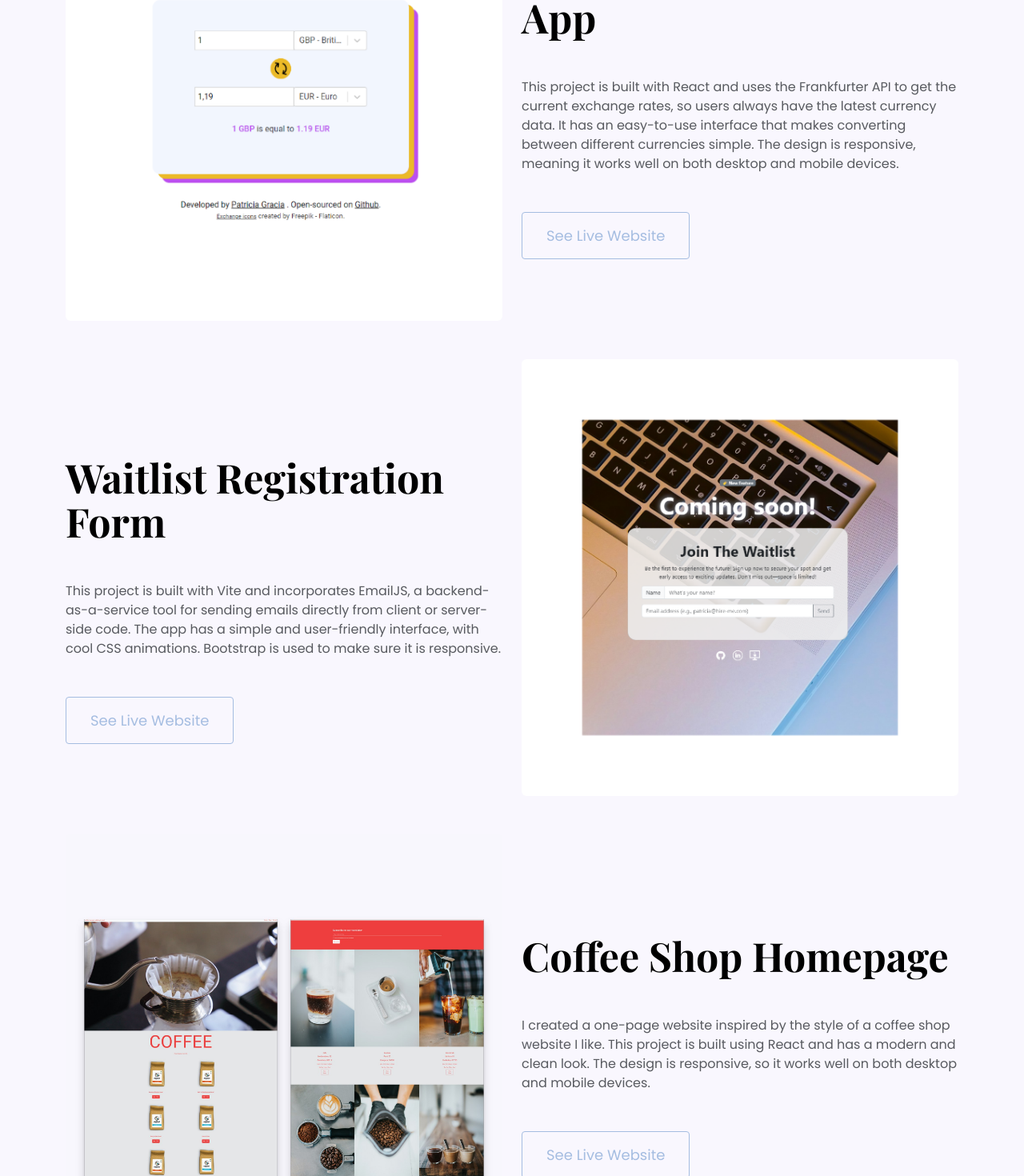
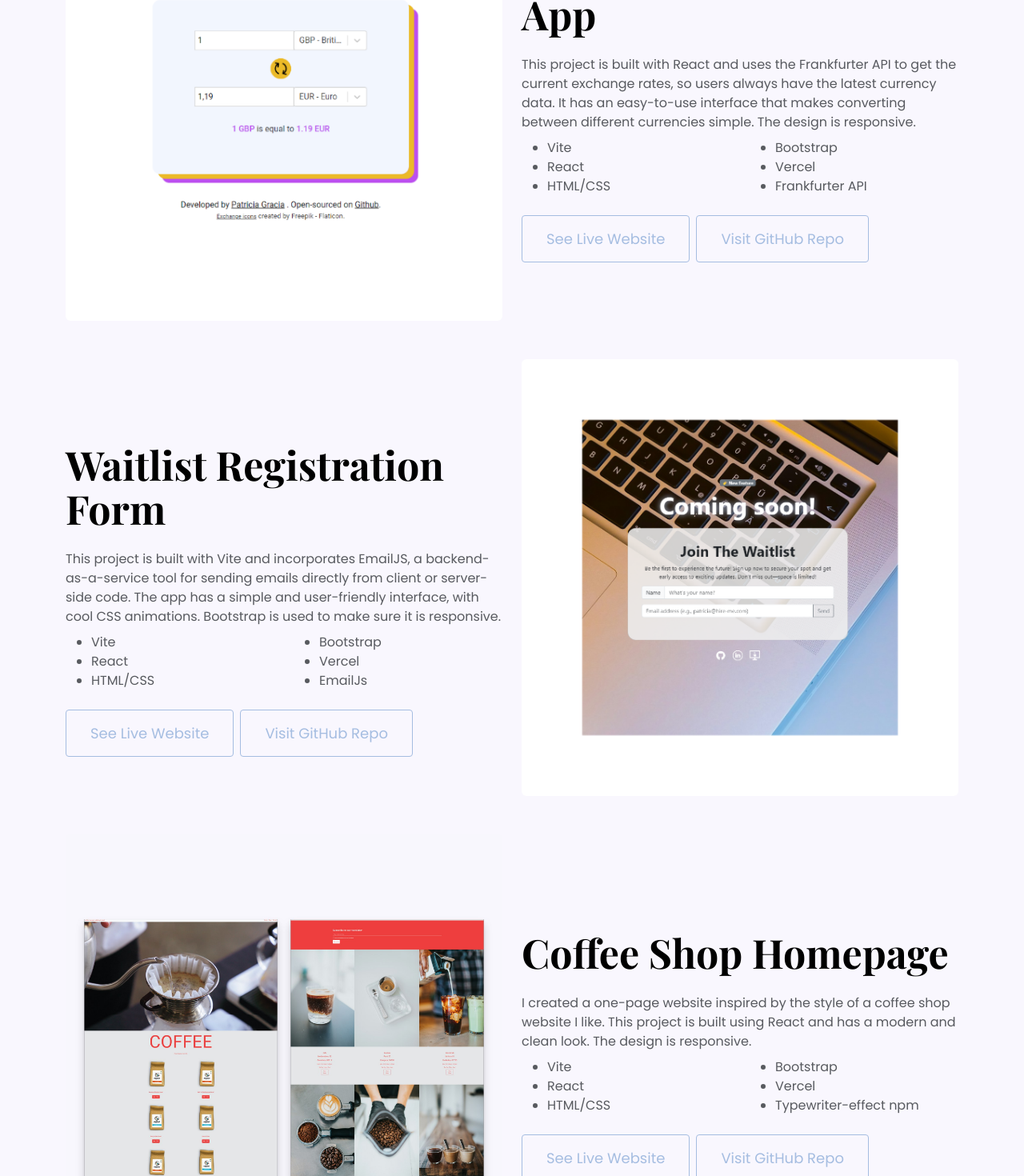
Before and after one commit to Patriciagracia/portfolio, a React (Vite) app: page / in a window 1280 px wide. Shown: the part 668-2138 px from the top of the page at 80% size. Built offline with nearby package versions, Linux system fonts and the light colour scheme; a web font is replaced by a local one.

Commit message:
Update README file, enhance mobile responsiveness, and add additional text to the homepage

```diff
--- a/src/App.jsx
+++ b/src/App.jsx
@@ -1,4 +1,3 @@
-import React from "react";
 import "bootstrap/dist/css/bootstrap.min.css";
 import "bootstrap/dist/js/bootstrap.bundle.min.js";
 import "./App.css";
--- a/src/Home.jsx
+++ b/src/Home.jsx
@@ -1,4 +1,3 @@
-import React from "react";
 import { useTranslation } from "react-i18next";
 import "./styles/Home.css";
 import Footer from "./Footer";
@@ -18,7 +17,7 @@ export default function Home() {
       </div>
       <div className="container">
         <div className="row mb-5">
-          <div className="col d-none d-lg-block">
+          <div className="col d-none d-md-block">
             <img
               src={portfolioImg1}
               className="img-fluid"
@@ -31,43 +30,111 @@ export default function Home() {
             id="projects"
           >
             <div className="project-description">
-              <h2 className="mb-5 mt-2">{t("project1.title")}</h2>
-              <p className="mb-5 text-muted">{t("project1.description")}</p>
+              <div className="d-block d-md-none mb-5">
+                <img
+                  src={portfolioImg1}
+                  className="img-fluid"
+                  alt="Currency Converter screenshot"
+                  title="Currency Converter screenshot"
+                />
+              </div>
+              <h2 className="mb-4 mt-2">{t("project1.title")}</h2>
+              <p className="mb-2 text-muted">{t("project1.description")}</p>
+              <div className="row">
+                <div className="col-6">
+                  <ul className="text-muted">
+                    <li>{t("project1.technologies.vite")}</li>
+                    <li>{t("project1.technologies.react")}</li>
+                    <li>{t("project1.technologies.htmlcss")}</li>
+                  </ul>
+                </div>
+                <div className="col-6">
+                  <ul className="text-muted">
+                    <li>{t("project1.technologies.bootstrap")}</li>
+                    <li>{t("project1.technologies.vercel")}</li>
+                    <li>{t("project1.technologies.api")}</li>
+                  </ul>
+                </div>
+              </div>
+              <div className="mt-2">
                 <a
                   href="https://currency-conversion-gray.vercel.app/"
                   className="btn"
                 >
                   {t("project1.button")}
                 </a>
+                <span className="p-2">
+                  <a
+                    href="https://github.com/Patriciagracia/currency-conversion"
+                    className="btn"
+                  >
+                    {t("project1.repoBtn")}
+                  </a>
+                </span>
+              </div>
             </div>
           </div>
         </div>
         <div className="row mb-5">
           <div className="col d-flex align-items-center justify-content-center">
             <div className="project-description mt-5">
-              <h2 className="mb-5 mt-2">{t("project2.title")}</h2>
-              <p className="mb-5 text-muted">{t("project2.description")}</p>
+              <div className=" d-block d-md-none mb-5">
+                <img
+                  src={portfolioImg3}
+                  className="img-fluid"
+                  alt="Waitlist Screenshot"
+                  title="Waitlist Screenshot"
+                />
+              </div>
+              <h2 className="mb-4 mt-2">{t("project2.title")}</h2>
+              <p className="mb-2 text-muted">{t("project2.description")}</p>
+              <div className="row">
+                <div className="col-6">
+                  <ul className="text-muted">
+                    <li>{t("project2.technologies.vite")}</li>
+                    <li>{t("project2.technologies.react")}</li>
+                    <li>{t("project2.technologies.htmlcss")}</li>
+                  </ul>
+                </div>
+                <div className="col-6">
+                  <ul className="text-muted">
+                    <li>{t("project2.technologies.bootstrap")}</li>
+                    <li>{t("project2.technologies.vercel")}</li>
+                    <li>{t("project2.technologies.emailJS")}</li>
+                  </ul>
+                </div>
+              </div>
+              <div className="mt-2">
                 <a href="https://waitlist-blond.vercel.app/" className="btn">
                   {t("project2.button")}
                 </a>
+                <span className="p-2">
+                  <a
+                    href="https://github.com/Patriciagracia/Waitlist"
+                    className="btn"
+                  >
+                    {t("project2.repoBtn")}
+                  </a>
+                </span>
               </div>
             </div>
-          <div className="col d-none d-lg-block">
+          </div>
+          <div className="col d-none d-md-block">
             <img
               src={portfolioImg3}
               className="img-fluid"
-              alt="Coffee Shop Screenshot"
-              title="Coffee Shop Screenshot"
+              alt="Waitlist Screenshot"
+              title="Waitlist Screenshot"
             />
           </div>
         </div>
         <div className="row mb-5">
-          <div className="col d-none d-lg-block">
+          <div className="col d-none d-md-block">
             <img
               src={portfolioImg2}
               className="img-fluid"
-              alt="Currency Converter screenshot"
-              title="Currency Converter screenshot"
+              alt="Coffee Site screenshot"
+              title="Coffee Site  screenshot"
             />
           </div>
           <div
@@ -75,14 +142,48 @@ export default function Home() {
             id="projects"
           >
             <div className="project-description">
-              <h2 className="mb-5 mt-2">{t("project3.title")}</h2>
-              <p className="mb-5 text-muted">{t("project3.description")}</p>
+              <div className="col d-block d-md-none">
+                <img
+                  src={portfolioImg2}
+                  className="img-fluid"
+                  alt="Coffee Site screenshot"
+                  title="Coffee Site  screenshot"
+                />
+              </div>
+              <h2 className="mb-4 mt-2">{t("project3.title")}</h2>
+              <p className="mb-2 text-muted">{t("project3.description")}</p>
+              <div className="row">
+                <div className="col-6">
+                  <ul className="text-muted">
+                    <li>{t("project3.technologies.vite")}</li>
+                    <li>{t("project3.technologies.react")}</li>
+                    <li>{t("project3.technologies.htmlcss")}</li>
+                  </ul>
+                </div>
+                <div className="col-6">
+                  <ul className="text-muted">
+                    <li>{t("project3.technologies.bootstrap")}</li>
+                    <li>{t("project3.technologies.vercel")}</li>
+                    <li>{t("project3.technologies.npm")}</li>
+                  </ul>
+                </div>
+              </div>
+              <div className="mt-2">
                 <a
                   href="https://coffee-landing-page-seven.vercel.app/"
                   className="btn"
                 >
                   {t("project3.button")}
                 </a>
+                <span className="p-2">
+                  <a
+                    href="https://github.com/Patriciagracia/coffee-landing-page"
+                    className="btn"
+                  >
+                    {t("project3.repoBtn")}
+                  </a>
+                </span>
+              </div>
             </div>
           </div>
         </div>
--- a/src/i18n/en/home.json
+++ b/src/i18n/en/home.json
@@ -4,17 +4,44 @@
   "welcome": "Welcome to my portfolio, take a look at my recent projects 👩🏻‍💻",
   "project1": {
     "title": "Currency Converter App",
-    "description": "This project is built with React and uses the Frankfurter API to get the current exchange rates, so users always have the latest currency data. It has an easy-to-use interface that makes converting between different currencies simple. The design is responsive, meaning it works well on both desktop and mobile devices.",
-    "button": "See Live Website"
+    "description": "This project is built with React and uses the Frankfurter API to get the current exchange rates, so users always have the latest currency data. It has an easy-to-use interface that makes converting between different currencies simple. The design is responsive.",
+    "technologies": {
+      "vite": "Vite",
+      "react": "React",
+      "htmlcss": "HTML/CSS",
+      "bootstrap": "Bootstrap",
+      "vercel": "Vercel",
+      "api": "Frankfurter API"
+    },
+    "button": "See Live Website",
+    "repoBtn": "Visit GitHub Repo"
   },
   "project2": {
     "title": "Waitlist Registration Form",
     "description": "This project is built with Vite and incorporates EmailJS, a backend-as-a-service tool for sending emails directly from client or server-side code. The app has a simple and user-friendly interface, with cool CSS animations. Bootstrap is used to make sure it is responsive.",
-    "button": "See Live Website"
+    "technologies": {
+      "vite": "Vite",
+      "react": "React",
+      "htmlcss": "HTML/CSS",
+      "bootstrap": "Bootstrap",
+      "vercel": "Vercel",
+      "emailJS": "EmailJs"
+    },
+    "button": "See Live Website",
+    "repoBtn": "Visit GitHub Repo"
   },
   "project3": {
     "title": "Coffee Shop Homepage",
-    "description": "I created a one-page website inspired by the style of a coffee shop website I like. This project is built using React and has a modern and clean look. The design is responsive, so it works well on both desktop and mobile devices.",
-    "button": "See Live Website"
+    "description": "I created a one-page website inspired by the style of a coffee shop website I like. This project is built using React and has a modern and clean look. The design is responsive.",
+    "technologies": {
+      "vite": "Vite",
+      "react": "React",
+      "htmlcss": "HTML/CSS",
+      "bootstrap": "Bootstrap",
+      "vercel": "Vercel",
+      "npm": "Typewriter-effect npm"
+    },
+    "button": "See Live Website",
+    "repoBtn": "Visit GitHub Repo"
   }
 }
--- a/src/i18n/es/home.json
+++ b/src/i18n/es/home.json
@@ -4,17 +4,44 @@
   "welcome": "Echa un vistazo a mis proyectos 👩🏻‍💻",
   "project1": {
     "title": "Conversor de divisas",
-    "description": "Este proyecto está creado con React y utiliza la API de Frankfurter para obtener los tipos de cambio actuales, de modo que los usuarios siempre tengan los datos de moneda más recientes. Tiene una interfaz fácil de usar. El diseño es responsive, lo que significa que funciona bien en todo tipo de pantallas.",
-    "button": "Visita la web"
+    "description": "Este proyecto está creado con React y utiliza la API de Frankfurter para obtener los tipos de cambio actuales, de modo que los usuarios siempre tengan los datos de moneda más recientes. Tiene una interfaz fácil de usar. El diseño es responsive.",
+    "technologies": {
+      "vite": "Vite",
+      "react": "React",
+      "htmlcss": "HTML/CSS",
+      "bootstrap": "Bootstrap",
+      "vercel": "Vercel",
+      "api": "Frankfurter API"
+    },
+    "button": "Visita la web",
+    "repoBtn": "Accede al código"
   },
   "project2": {
     "title": "Formulario de registro en lista de espera",
     "description": "Este proyecto está hecho con Vite e incorpora EmailJS, una herramienta para enviar correos electrónicos directamente desde el código del cliente o del servidor. La aplicación tiene una interfaz sencilla y fácil de usar, con animaciones CSS sencillas y atractivas. Utilicé Bootstrap para garantizar que sea responsive.",
-    "button": "Visita la web"
+    "technologies": {
+      "vite": "Vite",
+      "react": "React",
+      "htmlcss": "HTML/CSS",
+      "bootstrap": "Bootstrap",
+      "vercel": "Vercel",
+      "emailJS": "EmailJs"
+    },
+    "button": "Visita la web",
+    "repoBtn": "Accede al código"
   },
   "project3": {
     "title": "One-page de una tienda de café",
-    "description": "One-page inspirada en una tienda online de café que me gusta. Este proyecto está creado con React y tiene un aspecto moderno y limpio. El diseño es responsive, por lo que funciona bien tanto en dispositivos de escritorio como en móviles.",
-    "button": "Visita la web"
+    "description": "One-page inspirada en una tienda online de café que me gusta. Este proyecto está creado con React y tiene un aspecto moderno y limpio. El diseño es responsive.",
+    "technologies": {
+      "vite": "Vite",
+      "react": "React",
+      "htmlcss": "HTML/CSS",
+      "bootstrap": "Bootstrap",
+      "vercel": "Vercel",
+      "npm": "Typewriter-effect npm"
+    },
+    "button": "Visita la web",
+    "repoBtn": "Accede al código"
   }
 }
--- a/src/styles/Home.css
+++ b/src/styles/Home.css
@@ -42,7 +42,8 @@ body.dark-mode .hero {
   color: var(--dark-text-color);
 }
 
-body.dark-mode p {
+body.dark-mode p,
+body.dark-mode ul {
   color: var(--dark-text-color) !important;
 }
 
@@ -67,9 +68,10 @@ body.dark-mode p {
   }
 
   .project-description a.btn {
-    display: block;
+    display: flex;
     margin: 0 auto;
     text-align: center;
     width: fit-content;
+    flex-wrap: wrap;
   }
 }
```
Also changed, not shown: src/Footer.jsx (+3 -4 lines), 1 other file (tests, documents, lock files or other folders). Lines whose indentation alone changed are shown as unchanged.
